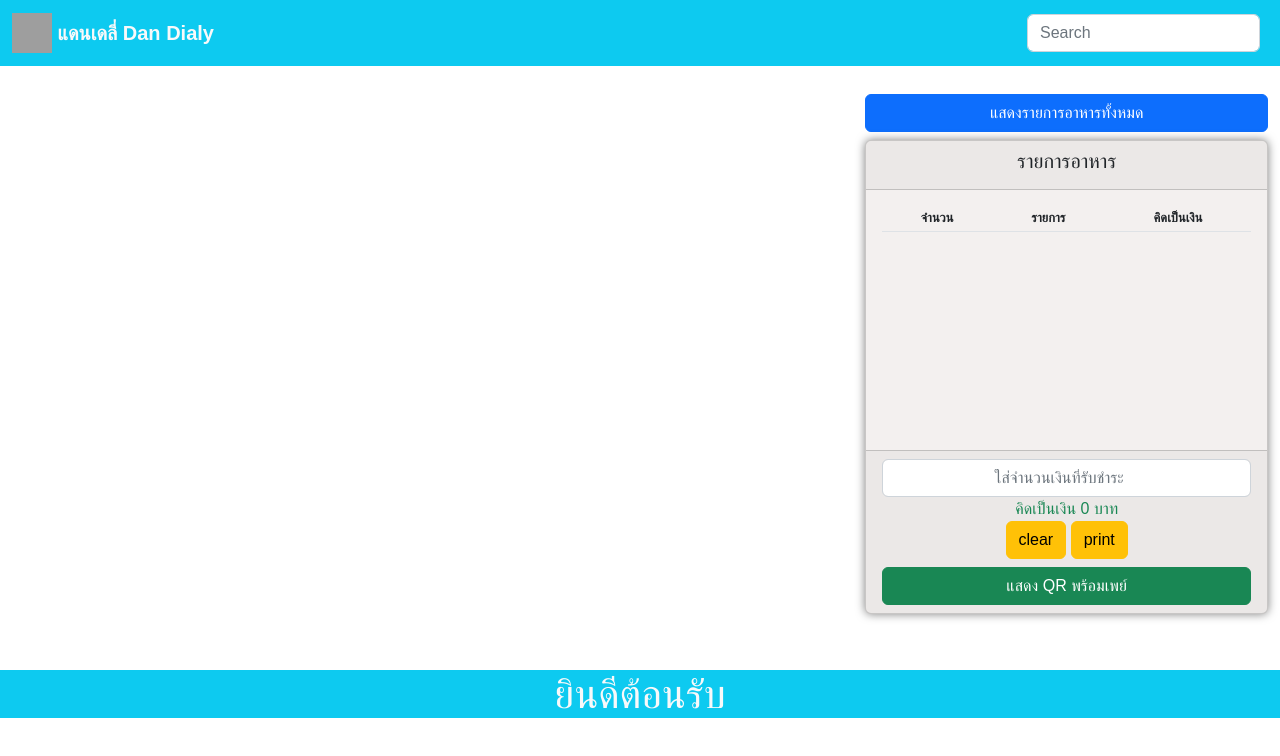
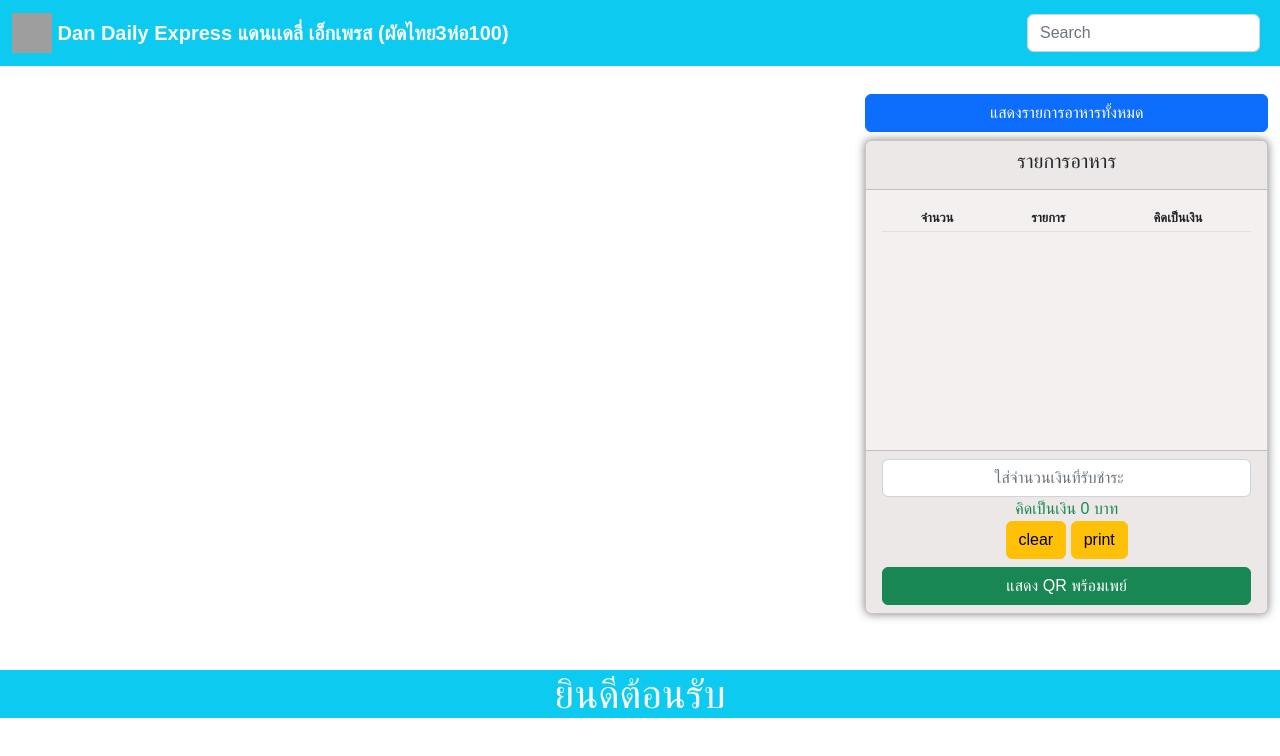
Before and after one commit to nopphadolj/POS-Dan, a plain HTML site: page index.html in a window 1280 px wide. Drawn offline with nearby package versions, Linux system fonts and the light colour scheme; some packages are replaced by stand-ins of ours; no server answers; grey boxes are pictures that could not be loaded; a script that the page names is missing; a web font is replaced by a local one.

Commit message:
Update index.html

```diff
--- a/index.html
+++ b/index.html
@@ -17,7 +17,7 @@
     <div class="container-fluid">
       <a class="navbar-brand" href="#">
         <img class="align-middle fs-5" src="https://res.cloudinary.com/gukkghu/image/upload/v1656848579/gukkghu/G_mttpua.png" alt="Logo" width="40" height="40" class="d-inline-block align-text-top">
-        <span class="align-middle fs-5 fw-bolder text-light">แดนเดลี่ Dan Dialy</span>
+        <span class="align-middle fs-5 fw-bolder text-light">Dan Daily Express แดนเเดลี่ เอ็กเพรส (ผัดไทย3ห่อ100)</span>
       </a>
       <div class="d-flex" role="search">
         <input class="form-control me-2" type="search" placeholder="Search" id="serchName">
```
